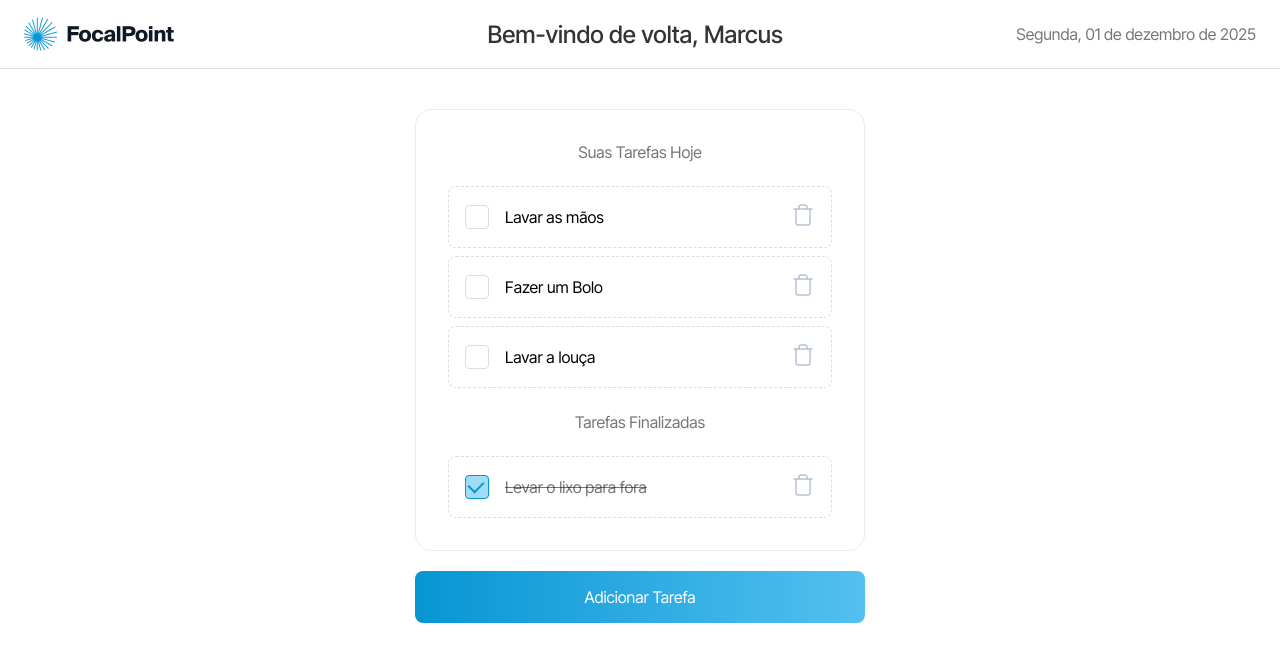
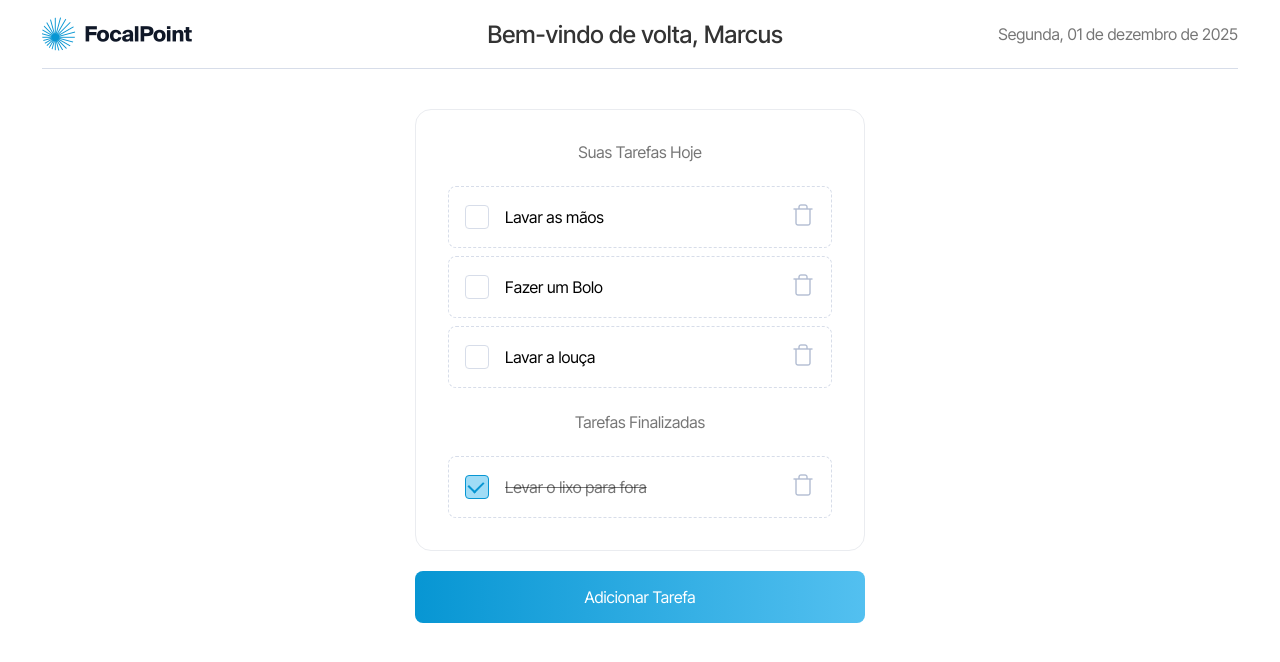
Before and after one commit to Dehrangerz9/legaplan-front-end-jr, a Next.js app: page / in a window 1280 px wide. Shown: the top 662 px of the page. Built offline with nearby package versions, Linux system fonts and the light colour scheme.

Commit message:
fix: header margin

```diff
--- a/src/app/components/global/header.scss
+++ b/src/app/components/global/header.scss
@@ -1,12 +1,14 @@
 .header {
-    padding: 16px 24px;
+    padding: 16px 0;
     background-color: #fff;
     color: #333;
     display: flex;
     flex-direction: column;
     gap: 8px;
     border-bottom: 1px solid #D7DDE9;
+    margin: 0 42px;
     margin-bottom: 40px;
+
 
     .greeting {
         font-weight: 500;
```
